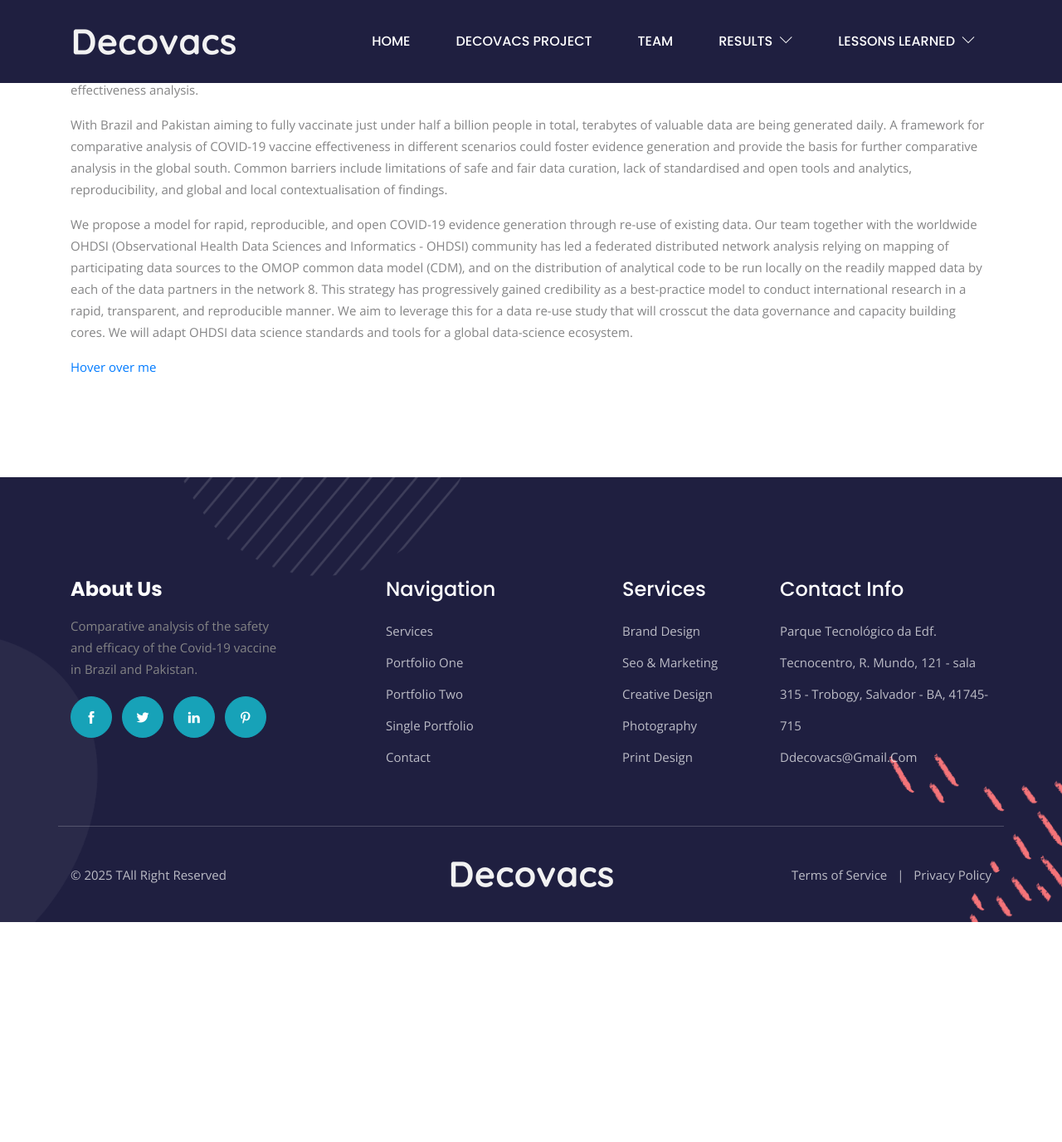
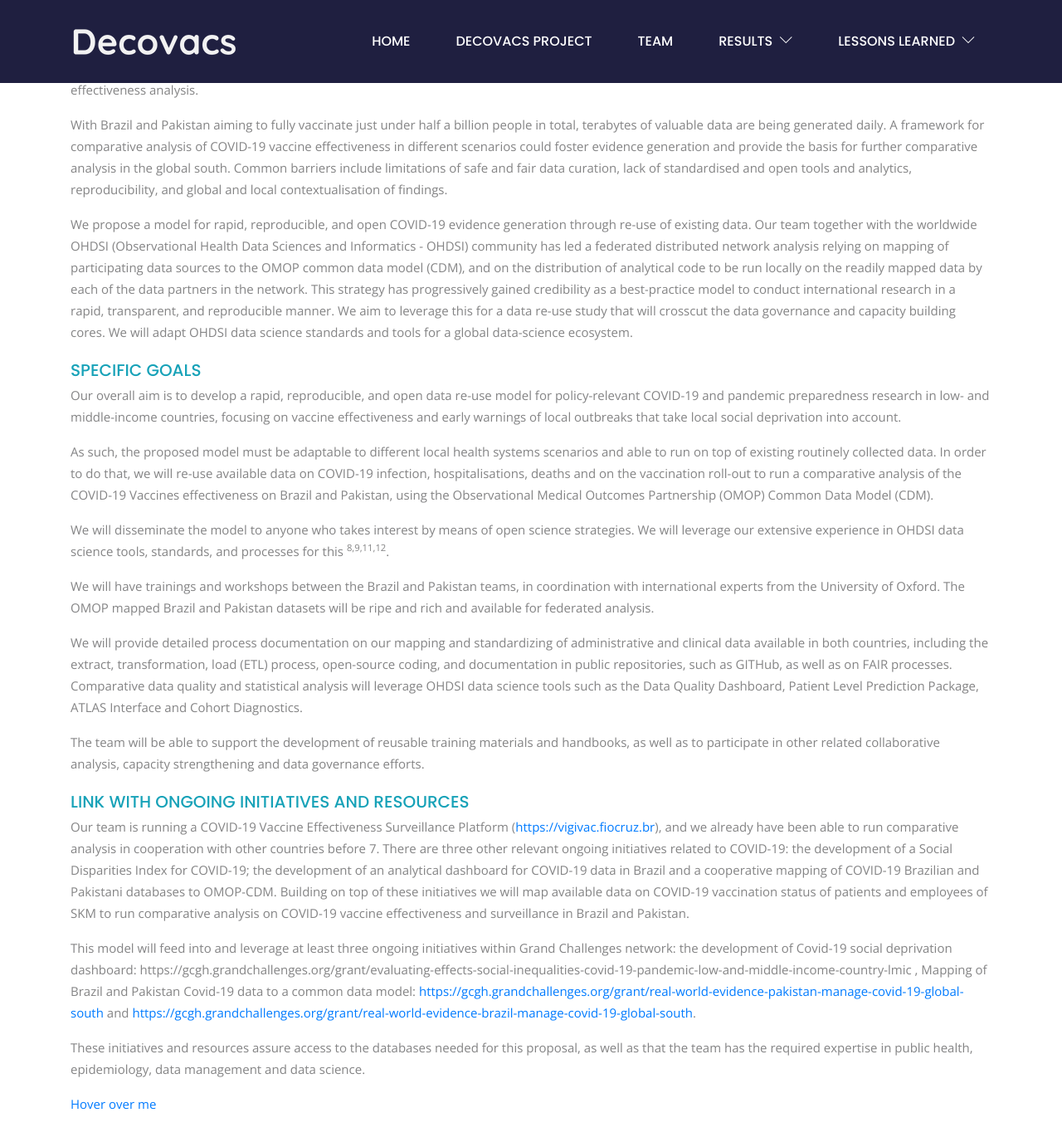
Before and after one commit to decovacs/decovacs.github.io, a Jekyll site: the page built from project.html, in a window 1280 px wide and 1400 px high, scrolled down 968 px. Shown: the top 1376 px of the window at 83% size. Built offline with Jekyll 4.4.1, drawn with Linux system fonts in a browser that asks for light colours; before the commit the page ends 2079 px from its top, so only the background shows below that; some of the changed text lies outside the part shown.

Commit message:
adição de texto ao project

```diff
--- a/project.html
+++ b/project.html
@@ -17,7 +17,22 @@ description: "Data Driven Ecosystem for Vaccine Surveillance and Equity"
 				<p>As the pandemic continues, vaccination efforts have taken focus. A full picture of COVID-19’s vaccine safety and effectiveness globally and in South Asia and Latin America in particular is needed. Some countries were able to leverage the National Health System Data to rapidly generate relevant evidence on vaccine effectiveness using real-world data, including Chile, Israel and Brazil and multi-cohort analysis in Brazil and Scotland.</p>
 				<p>Evidence from Global South will be important to monitor effectiveness of vaccines used worldwide, particularly considering the ethnicity groups, pregnancy, and the novel Variants of Concern (VOC) in each country. Most of the countries will lack national health system data and will rely on healthcare facilities data, such as Pakistan. Evidence is needed from countries in both situations. Shaukat Khanum Memorial Hospital in Pakistan (SKM) has experience with electronic health records and use of common data models for research. This project will reuse existing data on COVID-19 in both countries for comparative vaccine effectiveness analysis.</p>
 				<p>With Brazil and Pakistan aiming to fully vaccinate just under half a billion people in total, terabytes of valuable data are being generated daily. A framework for comparative analysis of COVID-19 vaccine effectiveness in different scenarios could foster evidence generation and provide the basis for further comparative analysis in the global south. Common barriers include limitations of safe and fair data curation, lack of standardised and open tools and analytics, reproducibility, and global and local contextualisation of findings.</p>
-				<p>We propose a model for rapid, reproducible, and open COVID-19 evidence generation through re-use of existing data. Our team together with the worldwide OHDSI (Observational Health Data Sciences and Informatics - OHDSI) community has led a federated distributed network analysis relying on mapping of participating data sources to the OMOP common data model (CDM), and on the distribution of analytical code to be run locally on the readily mapped data by each of the data partners in the network 8. This strategy has progressively gained credibility as a best-practice model to conduct international research in a rapid, transparent, and reproducible manner. We aim to leverage this for a data re-use study that will crosscut the data governance and capacity building cores. We will adapt OHDSI data science standards and tools for a global data-science ecosystem.</p>
+				<p>We propose a model for rapid, reproducible, and open COVID-19 evidence generation through re-use of existing data. Our team together with the worldwide OHDSI (Observational Health Data Sciences and Informatics - OHDSI) community has led a federated distributed network analysis relying on mapping of participating data sources to the OMOP common data model (CDM), and on the distribution of analytical code to be run locally on the readily mapped data by each of the data partners in the network. This strategy has progressively gained credibility as a best-practice model to conduct international research in a rapid, transparent, and reproducible manner. We aim to leverage this for a data re-use study that will crosscut the data governance and capacity building cores. We will adapt OHDSI data science standards and tools for a global data-science ecosystem.</p>
+
+				<span class="text-color h5 text-uppercase">Specific Goals</span>
+				<p>Our overall aim is to develop a rapid, reproducible, and open data re-use model for policy-relevant COVID-19 and pandemic preparedness research in low- and middle-income countries, focusing on vaccine effectiveness and early warnings of local outbreaks that take local social deprivation into account.</p>
+				<p>As such, the proposed model must be adaptable to different local health systems scenarios and able to run on top of existing routinely collected data. In order to do that, we will re-use available data on COVID-19 infection, hospitalisations, deaths and on the vaccination roll-out to run a comparative analysis of the COVID-19 Vaccines effectiveness on Brazil and Pakistan, using the Observational Medical Outcomes Partnership (OMOP) Common Data Model (CDM).</p>
+				<p>We will disseminate the model to anyone who takes interest by means of open science strategies. We will leverage our extensive experience in OHDSI data science tools, standards, and processes for this <sup>8,9,11,12</sup>.</p>
+				<p>We will have trainings and workshops between the Brazil and Pakistan teams, in coordination with international experts from the University of Oxford. The OMOP mapped Brazil and Pakistan datasets will be ripe and rich and available for federated analysis.</p>
+				<p>We will provide detailed process documentation on our mapping and standardizing of administrative and clinical data available in both countries, including the extract, transformation, load (ETL) process, open-source coding, and documentation in public repositories, such as GITHub, as well as on FAIR processes. Comparative data quality and statistical analysis will leverage OHDSI data science tools such as the Data Quality Dashboard, Patient Level Prediction Package, ATLAS Interface and Cohort Diagnostics.</p>
+				<p>The team will be able to support the development of reusable training materials and handbooks, as well as to participate in other related collaborative analysis, capacity strengthening and data governance efforts.</p>
+
+				<span class="text-color h5 text-uppercase">Link with Ongoing Initiatives and Resources</span>
+				<p>Our team is running a COVID-19 Vaccine Effectiveness Surveillance Platform (<a href="https://vigivac.fiocruz.br">https://vigivac.fiocruz.br</a>), and we already have been able to run comparative analysis in cooperation with other countries before 7. There are three other relevant ongoing initiatives related to COVID-19: the development of a Social Disparities Index for COVID-19; the development of an analytical dashboard for COVID-19 data in Brazil and a cooperative mapping of COVID-19 Brazilian and Pakistani databases to OMOP-CDM. Building on top of these initiatives we will map available data on COVID-19 vaccination status of patients and employees of SKM to run comparative analysis on COVID-19 vaccine effectiveness and surveillance in Brazil and Pakistan.</p>
+				<p>This model will feed into and leverage at least three ongoing initiatives within Grand Challenges network: the development of Covid-19 social deprivation dashboard: https://gcgh.grandchallenges.org/grant/evaluating-effects-social-inequalities-covid-19-pandemic-low-and-middle-income-country-lmic , Mapping of Brazil and Pakistan Covid-19 data to a common data model: <a href="https://gcgh.grandchallenges.org/grant/real-world-evidence-pakistan-manage-covid-19-global-south">https://gcgh.grandchallenges.org/grant/real-world-evidence-pakistan-manage-covid-19-global-south</a> and <a href="https://gcgh.grandchallenges.org/grant/real-world-evidence-brazil-manage-covid-19-global-south">https://gcgh.grandchallenges.org/grant/real-world-evidence-brazil-manage-covid-19-global-south</a>.
+				<p>These initiatives and resources assure access to the databases needed for this proposal, as well as that the team has the required expertise in public health, epidemiology, data management and data science.</p>
+
+
 				<a href="#" data-toggle="tooltip" title="Some tooltip text!">Hover over me</a>
 			</div>
 		</div>
```
Also changed, not shown: other parts of project.html (+1 -1 lines).
